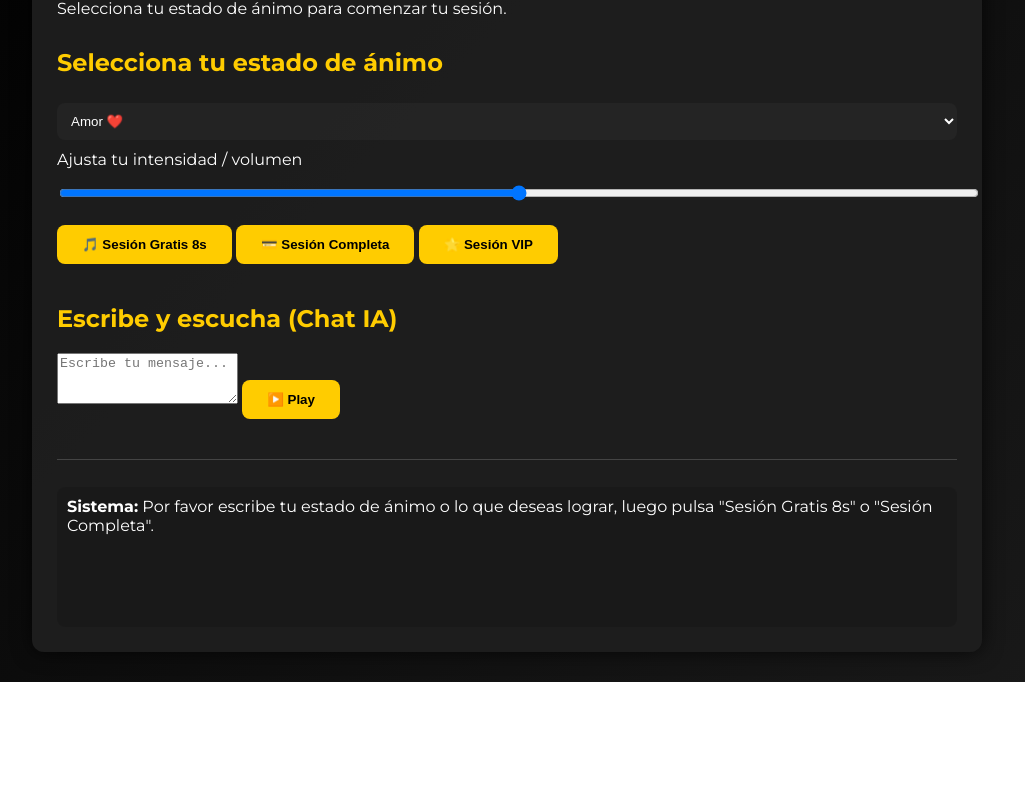
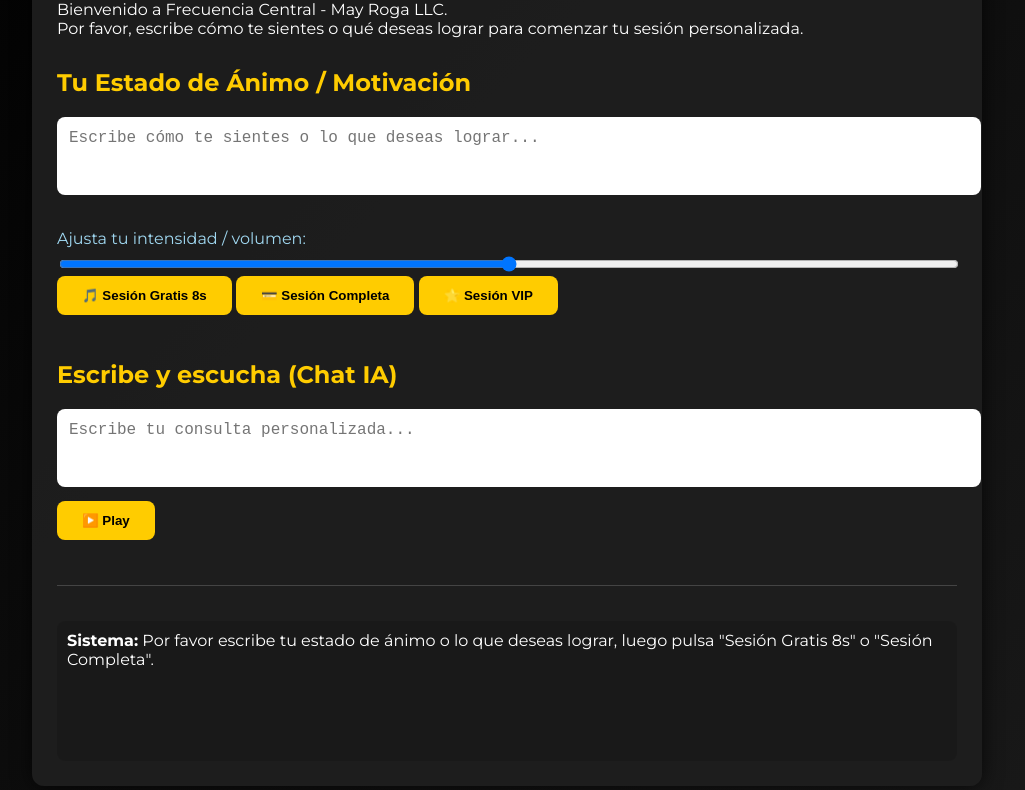
Before and after one commit to mayroga/Frecuencia-Central-May-Roga-LLC, a website: page public/index.html in a window 1280 px wide. Shown: the part 151-941 px from the top of the page, without its empty margins (133-1158 px from the left). Before the commit the page ends 833 px from the top, so only its background shows below. Drawn offline with Linux system fonts and the light colour scheme.

Commit message:
Update index.html

```diff
--- a/public/index.html
+++ b/public/index.html
@@ -14,7 +14,7 @@ body {
 }
 .container {
   max-width: 900px;
-  margin: 30px auto;
+  margin: 50px auto;
   padding: 25px;
   background: rgba(30,30,30,0.95);
   border-radius: 12px;
@@ -22,32 +22,53 @@ body {
 }
 h1 { text-align:center; color:#ffcc00; margin-bottom:10px; }
 h2 { color:#ffcc00; margin-top:30px; }
-label { display:block; margin-top:10px; }
-select, input[type=range] { width:100%; padding:10px; border-radius:8px; border:none; margin-top:6px; background:rgba(255,255,255,0.03); color:inherit }
-button { padding:12px 25px; border:none; border-radius:8px; background:#ffcc00; color:#000; font-weight:bold; cursor:pointer; transition:0.2s; margin:10px 0; }
+textarea { width: 100%; padding: 12px; border-radius: 8px; border:none; font-size:16px; resize:none; margin-bottom:10px; }
+button {
+  padding: 12px 25px;
+  border:none;
+  border-radius:8px;
+  background: #ffcc00;
+  color: #000;
+  font-weight:bold;
+  cursor:pointer;
+  transition: 0.2s;
+  margin-bottom:15px;
+}
 button:hover { background:#e6b800; }
 .audio-container { margin-top:20px; }
-.chat { margin-top:12px; background:rgba(0,0,0,0.12); padding:10px; border-radius:8px; min-height:120px; overflow:auto; }
 .session-list { margin-top:30px; border-top:1px solid #444; padding-top:15px; }
 .session-item { margin-bottom:10px; }
+.prices { display:flex; flex-wrap:wrap; justify-content:space-around; margin-top:15px; }
+.price-card {
+  background: #222;
+  padding:15px;
+  border-radius:10px;
+  width: 250px;
+  margin:10px;
+  text-align:center;
+  box-shadow: 0 0 10px rgba(0,0,0,0.6);
+}
+.price-card h3 { color:#ffcc00; margin-bottom:10px; }
+.price-card p { margin-bottom:10px; }
+.price-card button { width: 100%; }
+.slider-container { margin-top:20px; }
+label { display:block; margin-bottom:6px; color:#a0d8f1; }
+input[type=range] { width:100%; }
+.chat { margin-top:20px; background:rgba(0,0,0,0.12); padding:10px; border-radius:8px; min-height:120px; overflow:auto; }
 </style>
 </head>
 <body>
 <div class="container">
   <h1>Frecuencia Central</h1>
-  <p>Sistema: Bienvenido a Frecuencia Central - May Roga LLC.<br>Selecciona tu estado de ánimo para comenzar tu sesión.</p>
+  <p id="systemMessage">Bienvenido a Frecuencia Central - May Roga LLC. <br>Por favor, escribe cómo te sientes o qué deseas lograr para comenzar tu sesión personalizada.</p>
 
-  <h2>Selecciona tu estado de ánimo</h2>
-  <select id="mood">
-    <option value="love">Amor ❤️</option>
-    <option value="calm">Calma 🌿</option>
-    <option value="success">Éxito 🏆</option>
-    <option value="sad">Tristeza 😔</option>
-    <option value="neutral">Neutral 😌</option>
-  </select>
+  <h2>Tu Estado de Ánimo / Motivación</h2>
+  <textarea id="userMood" rows="3" placeholder="Escribe cómo te sientes o lo que deseas lograr..."></textarea>
 
-  <label>Ajusta tu intensidad / volumen</label>
-  <input type="range" id="volumeSlider" min="0" max="100" value="50">
+  <div class="slider-container">
+    <label for="volumeSlider">Ajusta tu intensidad / volumen:</label>
+    <input type="range" id="volumeSlider" min="0" max="100" value="50">
+  </div>
 
   <div class="actions">
     <button id="freeBtn">🎵 Sesión Gratis 8s</button>
@@ -56,7 +77,7 @@ button:hover { background:#e6b800; }
   </div>
 
   <h2>Escribe y escucha (Chat IA)</h2>
-  <textarea id="userText" rows="3" placeholder="Escribe tu mensaje..."></textarea>
+  <textarea id="userText" rows="3" placeholder="Escribe tu consulta personalizada..."></textarea>
   <button id="playBtn">▶️ Play</button>
 
   <div class="audio-container" id="audioContainer"></div>
```
